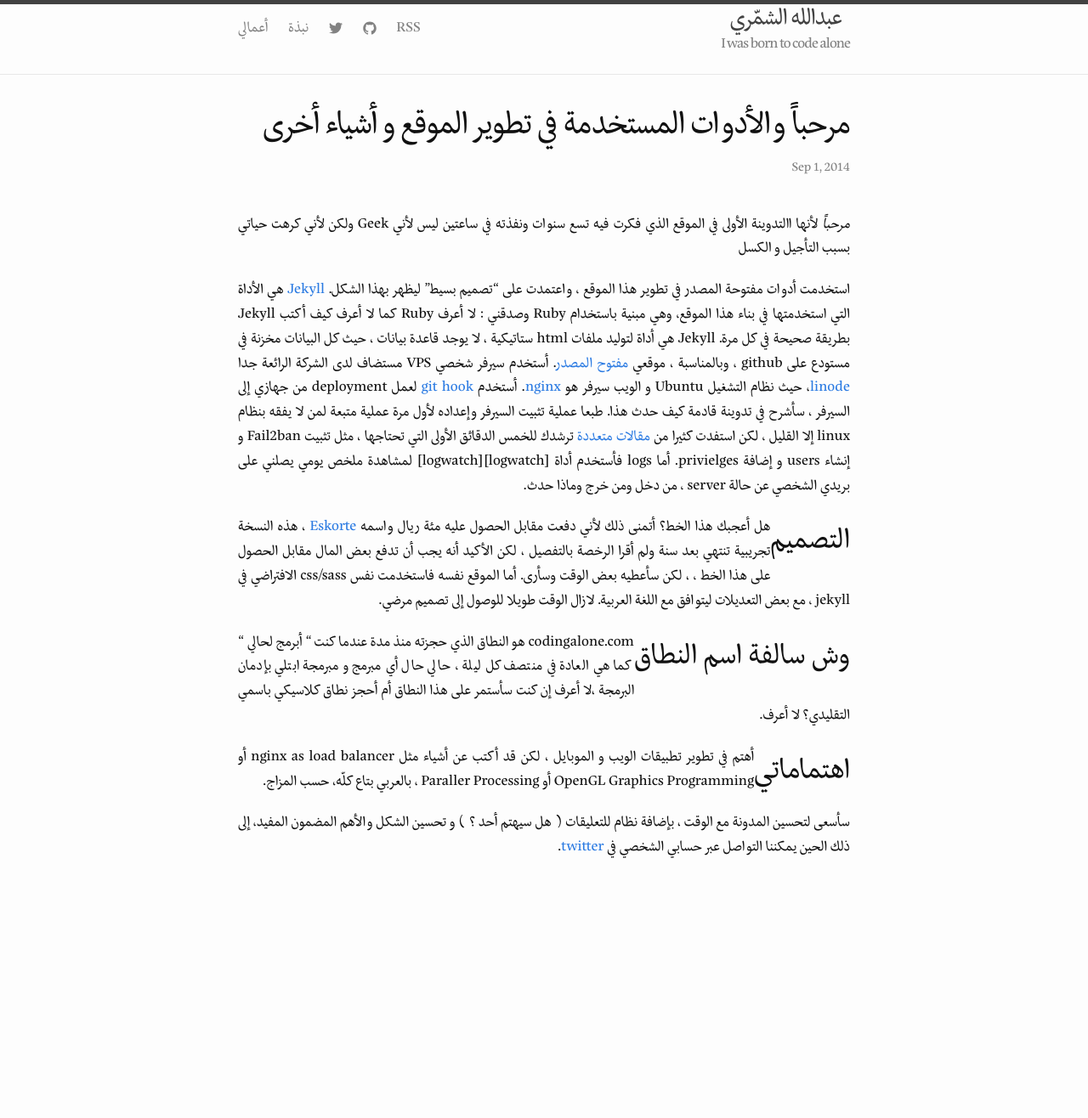
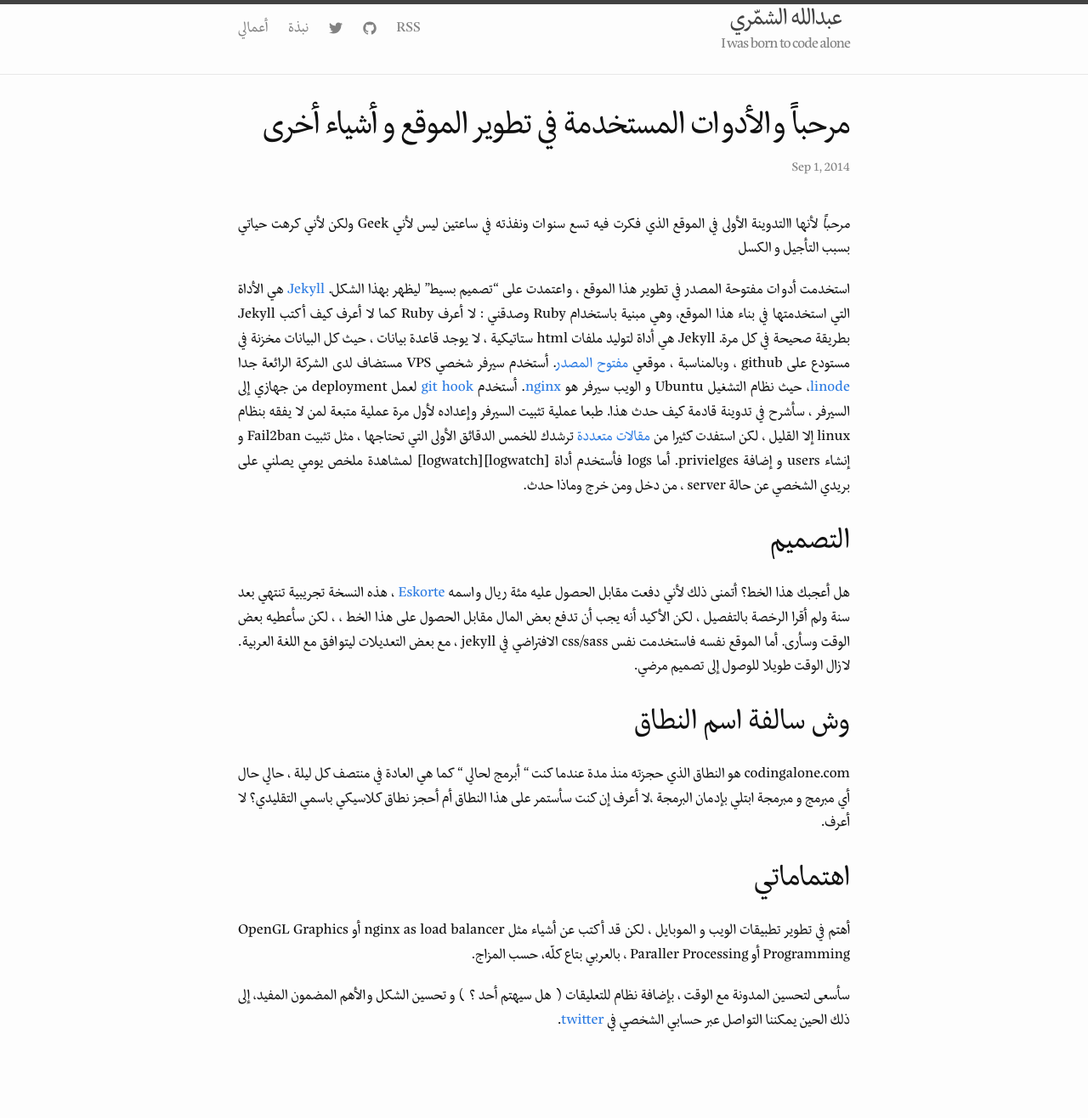
Before and after one commit to abshammeri/codingalone.com, a Jekyll site: the page built from _posts/2014-09-01-tools-used-in-this-blog copy.markdown, in a window 1280 px wide. Shown: the whole page at 85% size. Built offline with Jekyll 4.4.1, drawn with Linux system fonts in a browser that asks for light colours; before the commit the page ends 1112 px from its top, so only the background shows below that.

Commit message:
first blog

```diff
--- a/_sass/_layout.scss
+++ b/_sass/_layout.scss
@@ -228,7 +228,7 @@ body{
 	text-align: right;//added
     h2 {
         font-size: 32px;
-		float:right;//added
+
 		a{
 			color:$title-color;
 		}
```
